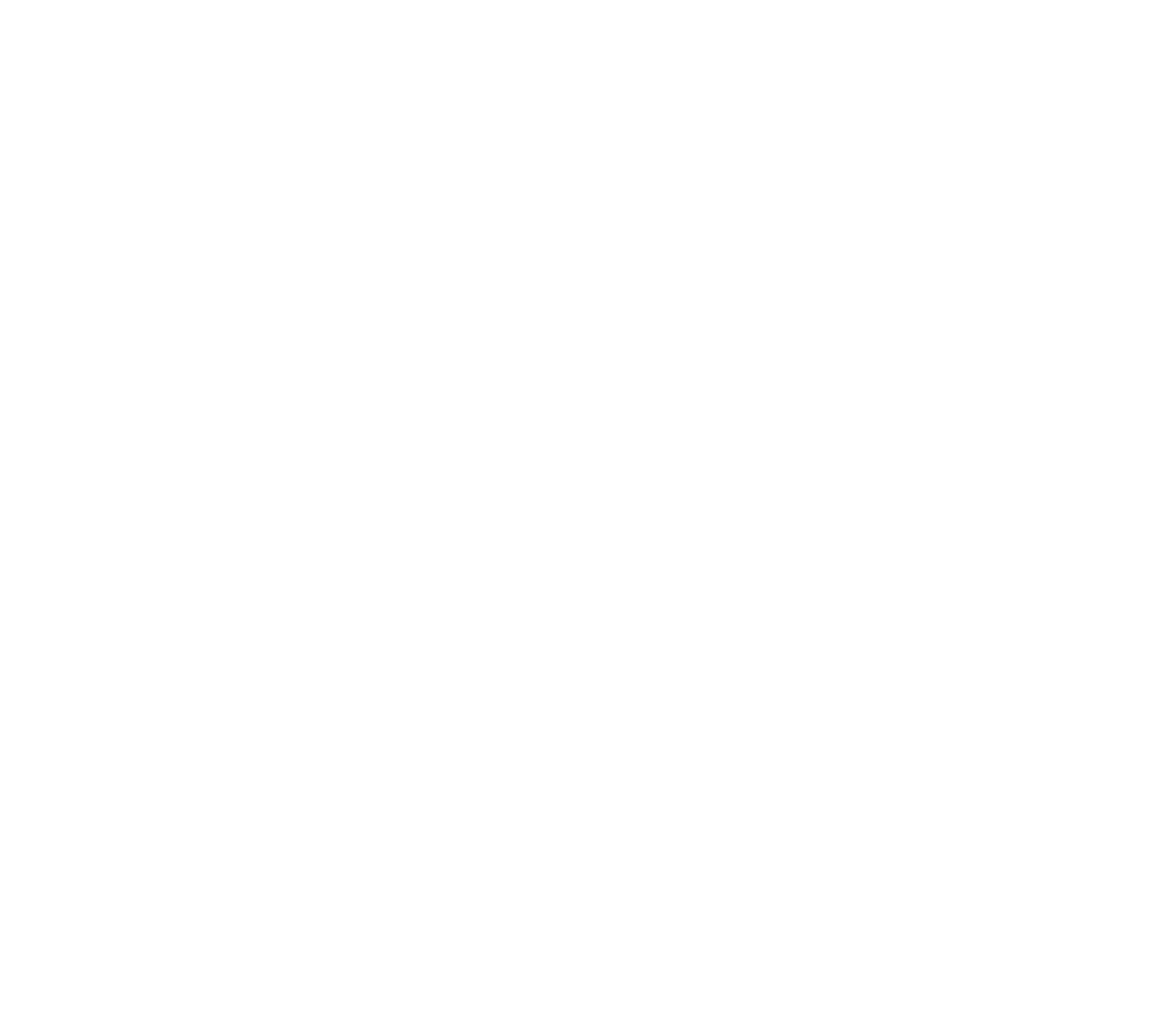
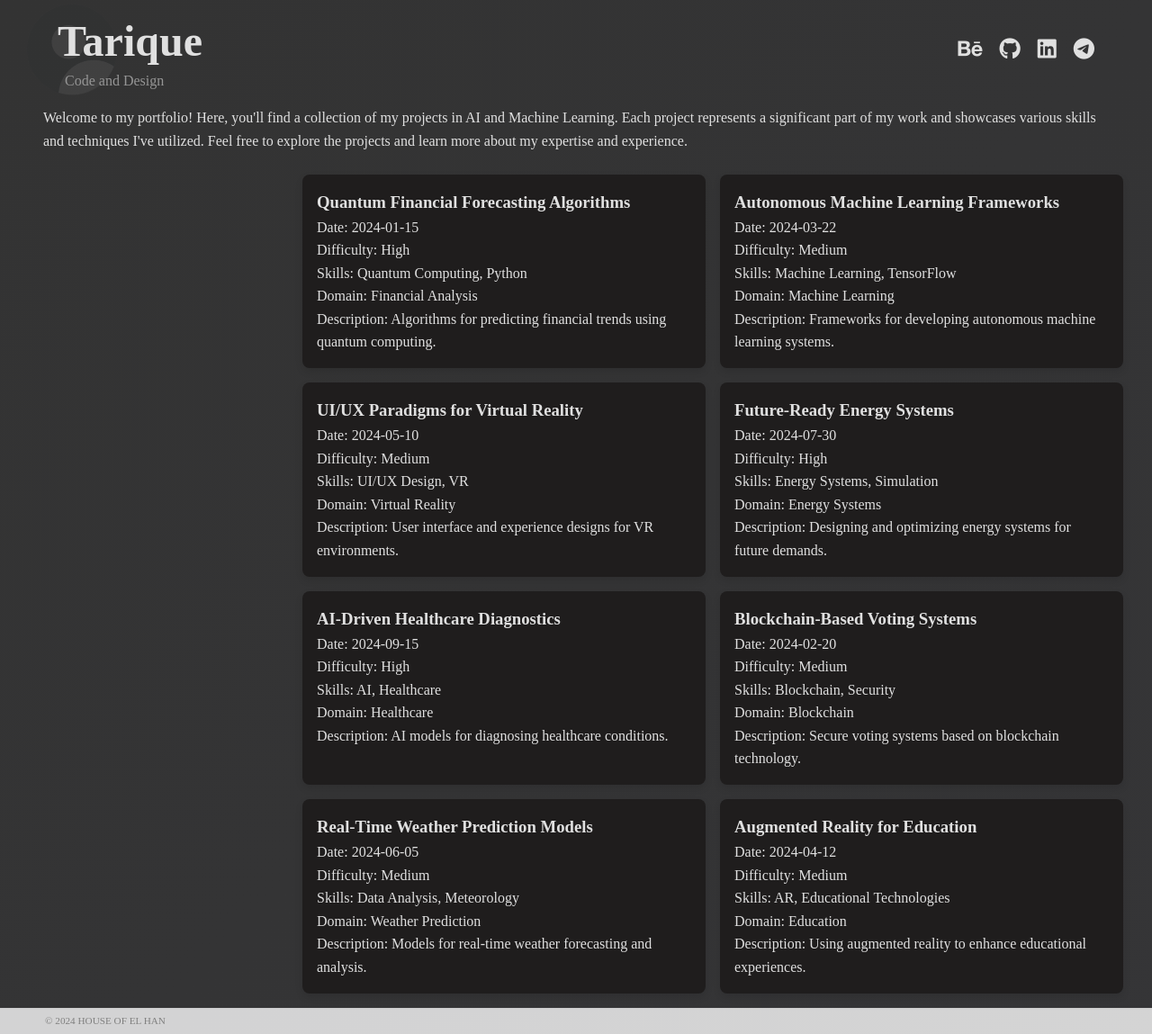
Before and after one commit to tariqve/tariqve.github.io, a plain HTML site: page docs/portfolio/full-stack-software-development/index.html in a window 1280 px wide. Shown: the whole page at 90% size. Before the commit the page ends 800 px from the top, so only its background shows below. Drawn offline with Linux system fonts and the light colour scheme.

Commit message:
new page

```diff
--- a/docs/assets/styles.css
+++ b/docs/assets/styles.css
@@ -38,11 +38,24 @@ body {
     font-family: serif;
     color: #333;
     line-height: 1.6;
-    padding: 1em 2em;
     background: linear-gradient(135deg, rgba(255, 240, 245, 0.4), rgba(255, 228, 225, 0.4));
     background-size: 400% 400%;
     animation: backgroundAnimation 15s ease infinite;
 }
+
+html, body {
+    height: 100%;
+    margin: 0;
+    display: flex;
+    flex-direction: column;
+}
+
+.container {
+    display: flex;
+    flex-direction: column;
+    min-height: 100vh;
+}
+
 
 /* Background Animation */
 @keyframes backgroundAnimation {
@@ -65,12 +78,92 @@ body {
 
 
 
+
+/* Header */
+.header {
+    display: flex;
+    justify-content: space-between;
+    align-items: center;
+    padding: 0.5em 4em;
+    position: relative; /* Ensure child elements are positioned relative to the header */
+}
+
+.branding {
+    text-align: left;
+    position: relative; /* Ensure photo is positioned relative to this container */
+}
+
+.branding h1 {
+    margin: 0;
+    font-size: 3em;
+    position: relative; /* Position relative for z-index to work */
+}
+
+.branding .catchphrase {
+    font-size: 1em;
+    margin-top: -0.5em;
+    margin-left: 0.5em;
+    color: #959595;
+}
+
+.contact {
+    text-align: right;
+}
+
+.contact a {
+    color: #7d7d7d;
+    font-size: 1.5em;
+    margin-left: 15px;
+}
+
+.contact a:hover {
+    color: #ffffff;
+}
+
+
+/* Updated floating-photo class with animation */
+.floating-photo {
+    position: absolute;
+    top: 50%; /* Adjust position to your preference */
+    left: 10%; /* Adjust position to your preference */
+    transform: translate(-50%, -50%) rotate(-25deg); /* Center and tilt */
+    opacity: 0.01; /* Initial opacity for the start of the animation */
+    z-index: -1; /* Ensure photo is below the text */
+    overflow: hidden;
+    pointer-events: none; /* Ensure photo does not interfere with other elements */
+    max-width: 100px; /* Adjust size as needed */
+    max-height: 100px; /* Adjust size as needed */
+    animation: opacityAnimation 8s ease-in-out infinite; /* Apply animation */
+}
+/* Define the keyframes for the opacity animation */
+@keyframes opacityAnimation {
+    0% {
+        opacity: 0.01; /* Start opacity */
+    }
+    25% {
+        opacity: 0.07; /* Start opacity */
+    }
+    50% {
+        opacity: 0.03; /* Midpoint opacity */
+    }
+    75% {
+        opacity: 0.1; /* Start opacity */
+    }
+    100% {
+        opacity: 0.01; /* End opacity */
+    }
+}
+
+
+
 /* Main Content Styling */
 .main-content {
     display: flex;
     justify-content: space-between;
-    padding: 1em;
+    padding: 1em 2em;
+    flex: 1; /* Makes sure this takes up remaining space */
 }
+
 
 /* Portfolio Links Container Styling */
 .portfolio-links-container {
@@ -268,46 +361,6 @@ h2 {
 }
 
 
-/* Header */
-.header {
-    display: flex;
-    justify-content: space-between;
-    align-items: center;
-    padding: 0em 2em;
-}
-
-.branding {
-    text-align: left;
-}
-
-.branding h1 {
-    margin: 0;
-    font-size: 3em;
-}
-
-.branding .catchphrase {
-    font-size: 1em;
-    color: #959595;
-}
-
-.contact {
-    text-align: right;
-}
-
-.contact a {
-    color: #7d7d7d;
-    font-size: 1.5em;
-    margin-left: 15px;
-}
-
-.contact a:hover {
-    color: #ffffff;
-}
-
-.right-section a::before {
-    color:#000;
-}
-
 /* Tablet Styles (Portrait) */
 @media (max-width: 768px) {
     .main-content {
@@ -406,7 +459,7 @@ h2 {
 
 /* Footer styling */
 .footer {
-    position: fixed;
+    position:static;
     bottom: 0;
     left: 0;
     width: 100%;
@@ -417,8 +470,3 @@ h2 {
     font-size: 0.7em;
     border-top: 0.5px solid rgba(200, 200, 200, 0.6); /* Light grey border with transparency */
 }
-
-.footer p {
-    margin: 0;
-    padding: 0;
-}
--- /dev/null
+++ b/docs/portfolio/full-stack-software-development/assets/styles.css
@@ -0,0 +1,182 @@
+/* Reset some default styles */
+* {
+    margin: 0;
+    padding: 0;
+    box-sizing: border-box;
+    -webkit-tap-highlight-color: transparent;
+}
+
+a,
+button,
+[role="button"],
+[tabindex] {
+    text-decoration: none !important;
+    outline: none !important;
+    color: inherit !important;
+}
+
+a:hover,
+button:hover,
+[role="button"]:hover,
+[tabindex]:hover {
+    text-decoration: none !important;
+    outline: none !important;
+    color: inherit !important;
+}
+
+/* Prevent text selection globally */
+body {
+    user-select: none; /* Standard syntax */
+    -webkit-user-select: none; /* Safari */
+    -moz-user-select: none; /* Firefox */
+    -ms-user-select: none; /* Internet Explorer/Edge */
+}
+
+
+
+html, body {
+    height: 100%;
+    margin: 0;
+    display: flex;
+    flex-direction: column;
+}
+
+.container {
+    display: flex;
+    flex-direction: column;
+    min-height: 100vh;
+}
+
+/* Basic styling for the body */
+body {
+    font-family: serif;
+    color: #e0e0e0; /* Light color for better readability on dark background */
+    line-height: 1.6;
+    background: linear-gradient(135deg, rgba(0, 0, 0, 0.8), rgba(8, 8, 16, 0.8));
+    background-size: 400% 400%;
+    animation: backgroundAnimation 15s ease infinite;
+}
+
+/* Header */
+.header {
+    display: flex;
+    justify-content: space-between;
+    align-items: center;
+    padding: 0.5em 4em;
+    position: relative; /* Ensure child elements are positioned relative to the header */
+}
+
+.branding {
+    text-align: left;
+    position: relative; /* Ensure photo is positioned relative to this container */
+}
+
+.branding h1 {
+    margin: 0;
+    font-size: 3em;
+    position: relative; /* Position relative for z-index to work */
+}
+
+.branding .catchphrase {
+    font-size: 1em;
+    margin-top: -0.5em;
+    margin-left: 0.5em;
+    color: #959595;
+}
+
+.contact {
+    text-align: right;
+}
+
+.contact a {
+    color: #7d7d7d;
+    font-size: 1.5em;
+    margin-left: 15px;
+}
+
+.contact a:hover {
+    color: #ffffff;
+}
+
+
+/* Updated floating-photo class with animation */
+.floating-photo {
+    position: absolute;
+    top: 50%; /* Adjust position to your preference */
+    left: 10%; /* Adjust position to your preference */
+    transform: translate(-50%, -50%) rotate(-25deg); /* Center and tilt */
+    opacity: 0.01; /* Initial opacity for the start of the animation */
+    z-index: -1; /* Ensure photo is below the text */
+    overflow: hidden;
+    pointer-events: none; /* Ensure photo does not interfere with other elements */
+    max-width: 100px; /* Adjust size as needed */
+    max-height: 100px; /* Adjust size as needed */
+    animation: opacityAnimation 8s ease-in-out infinite; /* Apply animation */
+}
+/* Define the keyframes for the opacity animation */
+@keyframes opacityAnimation {
+    0% {
+        opacity: 0.01; /* Start opacity */
+    }
+    25% {
+        opacity: 0.07; /* Start opacity */
+    }
+    50% {
+        opacity: 0.03; /* Midpoint opacity */
+    }
+    75% {
+        opacity: 0.1; /* Start opacity */
+    }
+    100% {
+        opacity: 0.01; /* End opacity */
+    }
+}
+
+
+/* Summary Styles */
+.summary {
+    padding: 0.5em 3em;
+}
+
+/* Main Content Styling */
+.main-content {
+    display: flex;
+    padding: 1em 2em;
+}
+
+/* Main Container Styling */
+.main-container {
+    flex: 1; /* Takes up remaining space */
+    margin-left: 25%; /* Leave 25% space from the left side */
+    display: flex;
+    flex-direction: column;
+}
+
+/* Project Catalog Styles */
+.project-catalog {
+    display: grid;
+    grid-template-columns: repeat(auto-fill, minmax(300px, 1fr));
+    gap: 1em;
+}
+
+/* Project Item Styles */
+.project-item {
+    background: #1f1d1d;
+    border-radius: 8px;
+    padding: 1em;
+    box-shadow: 0 4px 8px rgba(0, 0, 0, 0.1);
+}
+
+/* Footer styling */
+.footer {
+    position: relative;
+    bottom: 0;
+    left: 0;
+    width: 100%;
+    background-color: rgba(240, 240, 240, 0.85); /* Light grey with transparency */
+    color: rgba(100, 100, 100, 0.75); /* Dark grey with transparency */
+    text-align: left;
+    padding: 5px 50px;
+    font-size: 0.7em;
+    border-top: 0.5px solid rgba(200, 200, 200, 0.6); /* Light grey border with transparency */
+}
--- a/docs/portfolio/full-stack-software-development/index.html
+++ b/docs/portfolio/full-stack-software-development/index.html
@@ -0,0 +1,109 @@
+<!DOCTYPE html>
+<html lang="en">
+<head>
+    <meta charset="UTF-8">
+    <meta name="viewport" content="width=device-width, initial-scale=1.0">
+    <title>Tarique > Portfolio</title>
+    <link rel="stylesheet" href="assets/styles.css">
+    <link rel="stylesheet" href="https://cdnjs.cloudflare.com/ajax/libs/font-awesome/6.0.0-beta3/css/all.min.css">
+    <link rel="icon" href="../../assets/profile.ico" type="image/x-icon">
+</head>
+<body>
+    <div class="container">
+        <header class="header">
+            <div class="branding">
+                <img src="../../assets/profile.png" alt="Profile Photo" class="floating-photo">
+                <h1>Tarique</h1>
+                <p class="catchphrase">Code and Design</p> <!-- Updated -->
+            </div>
+            <div class="contact">
+                <a href="https://www.behance.net/tariqve" target="_blank"><i class="fab fa-behance"></i></a>
+                <a href="https://github.com/tariqve" target="_blank"><i class="fab fa-github"></i></a>
+                <a href="https://www.linkedin.com/in/tariqve" target="_blank"><i class="fab fa-linkedin"></i></a>
+                <a href="https://t.me/tariqve" target="_blank"><i class="fab fa-telegram"></i></a>
+            </div>
+        </header>
+
+        <div class="summary">
+            <p>Welcome to my portfolio! Here, you'll find a collection of my projects in AI and Machine Learning. Each project represents a significant part of my work and showcases various skills and techniques I've utilized. Feel free to explore the projects and learn more about my expertise and experience.</p>
+        </div>
+
+        <main class="main-content">
+            <div class="main-container">
+                <div class="project-catalog">
+                    <!-- Project Items -->
+                    <div class="project-item">
+                        <h3>Quantum Financial Forecasting Algorithms</h3>
+                        <p>Date: 2024-01-15</p>
+                        <p>Difficulty: High</p>
+                        <p>Skills: Quantum Computing, Python</p>
+                        <p>Domain: Financial Analysis</p>
+                        <p>Description: Algorithms for predicting financial trends using quantum computing.</p>
+                    </div>
+                    <div class="project-item">
+                        <h3>Autonomous Machine Learning Frameworks</h3>
+                        <p>Date: 2024-03-22</p>
+                        <p>Difficulty: Medium</p>
+                        <p>Skills: Machine Learning, TensorFlow</p>
+                        <p>Domain: Machine Learning</p>
+                        <p>Description: Frameworks for developing autonomous machine learning systems.</p>
+                    </div>
+                    <div class="project-item">
+                        <h3>UI/UX Paradigms for Virtual Reality</h3>
+                        <p>Date: 2024-05-10</p>
+                        <p>Difficulty: Medium</p>
+                        <p>Skills: UI/UX Design, VR</p>
+                        <p>Domain: Virtual Reality</p>
+                        <p>Description: User interface and experience designs for VR environments.</p>
+                    </div>
+                    <div class="project-item">
+                        <h3>Future-Ready Energy Systems</h3>
+                        <p>Date: 2024-07-30</p>
+                        <p>Difficulty: High</p>
+                        <p>Skills: Energy Systems, Simulation</p>
+                        <p>Domain: Energy Systems</p>
+                        <p>Description: Designing and optimizing energy systems for future demands.</p>
+                    </div>
+                    <div class="project-item">
+                        <h3>AI-Driven Healthcare Diagnostics</h3>
+                        <p>Date: 2024-09-15</p>
+                        <p>Difficulty: High</p>
+                        <p>Skills: AI, Healthcare</p>
+                        <p>Domain: Healthcare</p>
+                        <p>Description: AI models for diagnosing healthcare conditions.</p>
+                    </div>
+                    <div class="project-item">
+                        <h3>Blockchain-Based Voting Systems</h3>
+                        <p>Date: 2024-02-20</p>
+                        <p>Difficulty: Medium</p>
+                        <p>Skills: Blockchain, Security</p>
+                        <p>Domain: Blockchain</p>
+                        <p>Description: Secure voting systems based on blockchain technology.</p>
+                    </div>
+                    <div class="project-item">
+                        <h3>Real-Time Weather Prediction Models</h3>
+                        <p>Date: 2024-06-05</p>
+                        <p>Difficulty: Medium</p>
+                        <p>Skills: Data Analysis, Meteorology</p>
+                        <p>Domain: Weather Prediction</p>
+                        <p>Description: Models for real-time weather forecasting and analysis.</p>
+                    </div>
+                    <div class="project-item">
+                        <h3>Augmented Reality for Education</h3>
+                        <p>Date: 2024-04-12</p>
+                        <p>Difficulty: Medium</p>
+                        <p>Skills: AR, Educational Technologies</p>
+                        <p>Domain: Education</p>
+                        <p>Description: Using augmented reality to enhance educational experiences.</p>
+                    </div>
+                </div>
+            </div>
+        </main>
+
+
+        <footer class="footer">
+            <p>&copy; 2024 HOUSE OF EL HAN</p>
+        </footer>
+
+</body>
+</html>
```
Also changed, not shown: docs/index.html (+3 -1 lines), docs/assets/profile.ico (added), docs/assets/profile.png (added).
